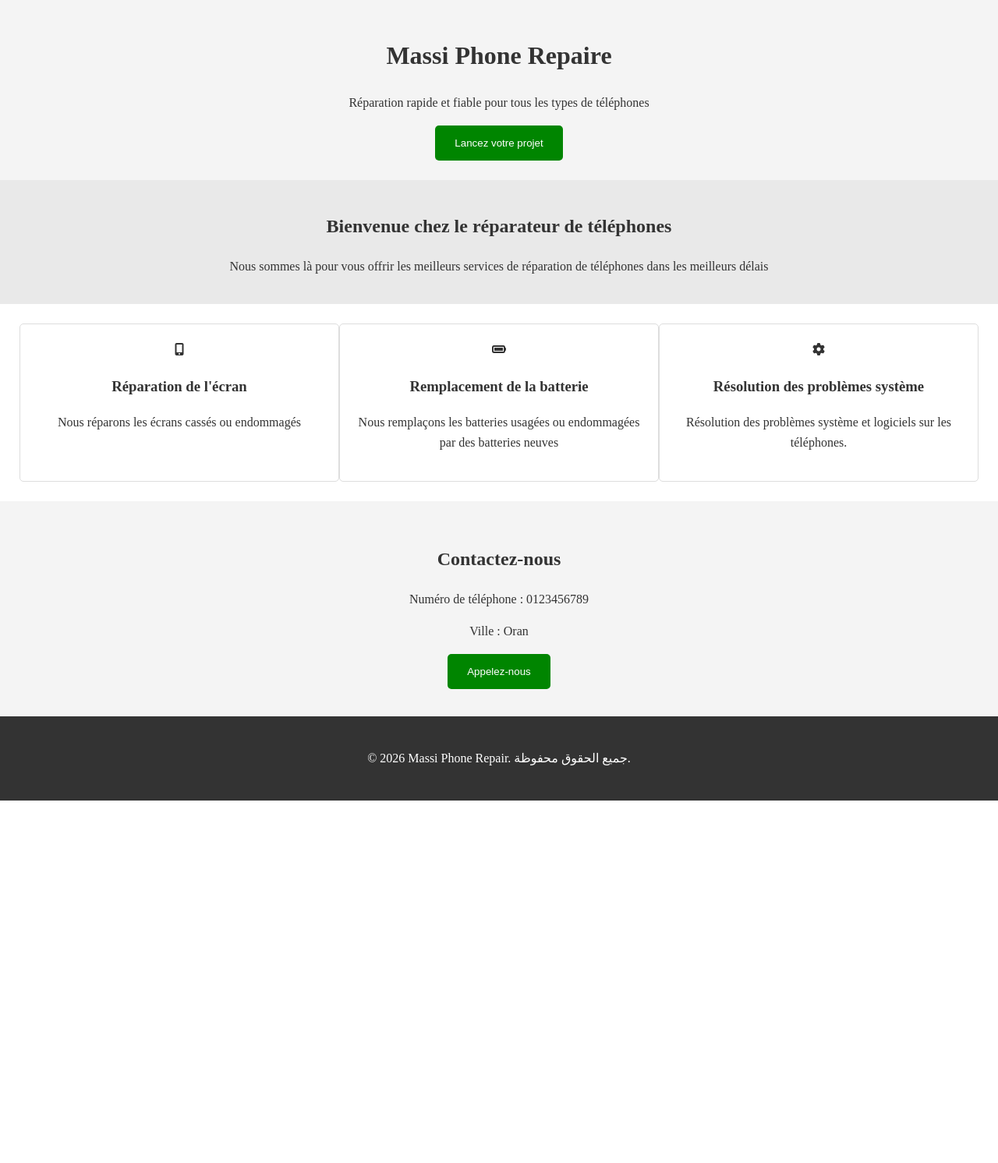
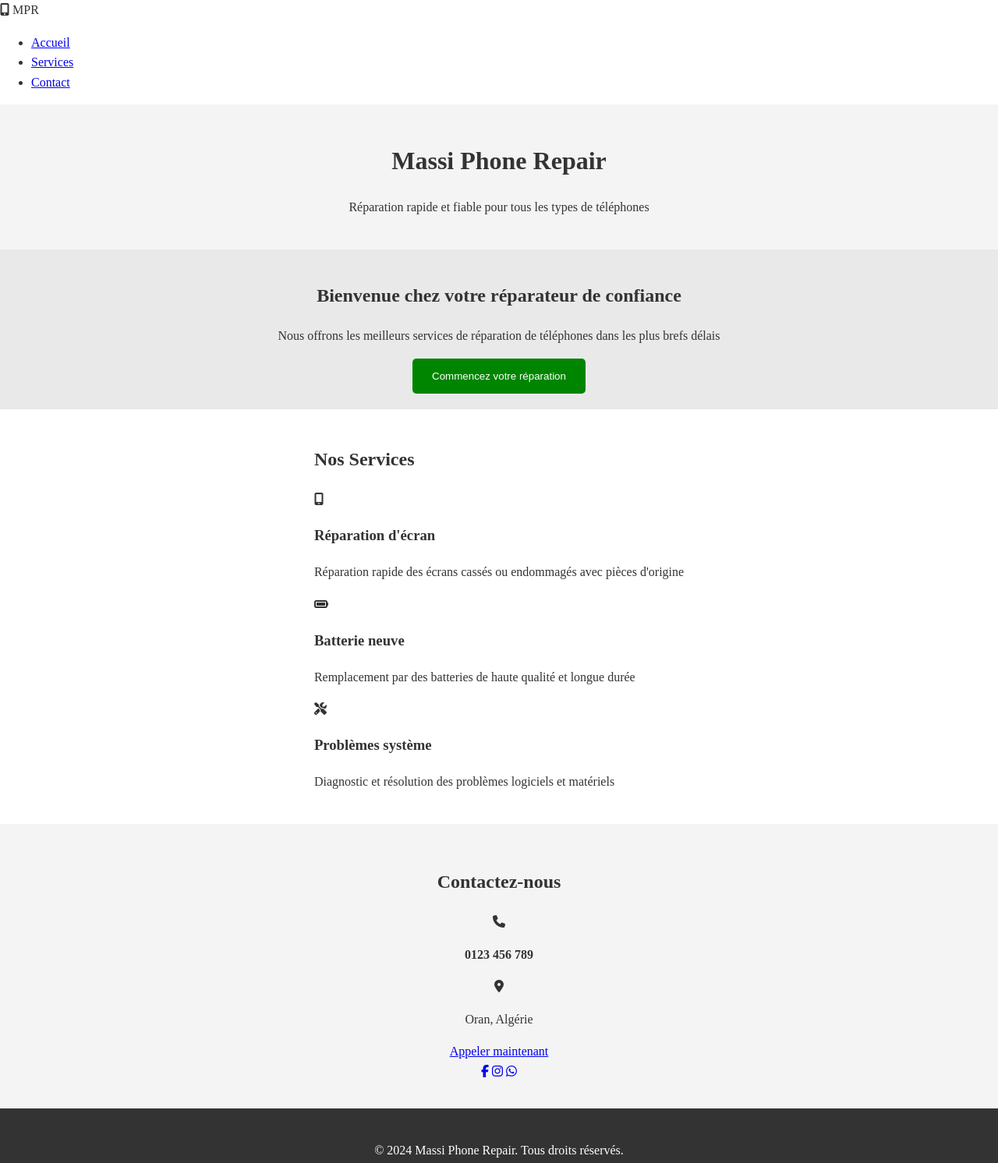
Before and after one commit to MassiNait-art/mon-site, a plain HTML site: page index.html in a window 1280 px wide. Shown: the whole page at 78% size. Before the commit the page ends 1027 px from the top, so only its background shows below. Drawn offline with Linux system fonts and the light colour scheme.

Commit message:
Update index.html for branding and layout changes

```diff
--- a/index.html
+++ b/index.html
@@ -3,50 +3,105 @@
 <head>
     <meta charset="UTF-8">
     <meta name="viewport" content="width=device-width, initial-scale=1.0">
-    <title>Zen Phone Repaire </title>
+    <title>Massi Phone Repair</title>
     <link rel="stylesheet" href="styl.css">
-    <link rel="stylesheet" href="https://cdnjs.cloudflare.com/ajax/libs/font-awesome/6.0.0/css/all.min.css">
+    <link rel="stylesheet" href="https://cdnjs.cloudflare.com/ajax/libs/font-awesome/6.5.1/css/all.min.css">
+    <link href="https://fonts.googleapis.com/css2?family=Poppins:wght@300;400;500;600;700&family=Roboto:wght@300;400;500;700&display=swap" rel="stylesheet">
 </head>
 <body>
-<header>
-    <h1>Massi Phone Repaire</h1>
+    <!-- Barre de navigation -->
+    <nav class="navbar">
+        <div class="logo">
+            <i class="fa-solid fa-mobile-alt"></i>
+            <span>MPR</span>
+        </div>
+        <ul class="nav-links">
+            <li><a href="#accueil">Accueil</a></li>
+            <li><a href="#services">Services</a></li>
+            <li><a href="#contact">Contact</a></li>
+        </ul>
+        <div class="hamburger">
+            <span></span>
+            <span></span>
+            <span></span>
+        </div>
+    </nav>
+
+    <!-- En-tête -->
+    <header id="accueil">
+        <h1>Massi Phone Repair</h1>
         <p>Réparation rapide et fiable pour tous les types de téléphones</p>
-    <a href="#projet"> <button >Lancez votre projet</button></a>
-
     </header>
 
+    <!-- Section héro -->
     <section class="hero">
-    <h2>Bienvenue chez le réparateur de téléphones</h2>
-    <p>Nous sommes là pour vous offrir les meilleurs services de réparation de téléphones dans les meilleurs délais</p>
-</section>
-
-<section id="projet" class="services">
-    <div class="service ">
-        <i class="fas fa-mobile-alt"></i>
-        <h3>Réparation de l'écran</h3>
-        <p>Nous réparons les écrans cassés ou endommagés</p>
-    </div>
-    <div class="service ">
-        <i class="fas fa-battery"></i>
-        <h3>Remplacement de la batterie</h3>
-        <p>Nous remplaçons les batteries usagées ou endommagées par des batteries neuves</p>
-    </div>
-    <div class="service ">
-        <i class="fas fa-cog"></i>
-        <h3>Résolution des problèmes système</h3>
-        <p>Résolution des problèmes système et logiciels sur les téléphones.</p>
+        <div class="container">
+            <h2>Bienvenue chez votre réparateur de confiance</h2>
+            <p>Nous offrons les meilleurs services de réparation de téléphones dans les plus brefs délais</p>
+            <a href="#services"><button class="btn-primary">Commencez votre réparation</button></a>
         </div>
     </section>
 
-<section class="contact">
-    <h2>Contactez-nous</h2>
-    <p>Numéro de téléphone : 0123456789</p>
-    <p>Ville : Oran</p>
-    <button>Appelez-nous</button>
+    <!-- Section services -->
+    <section id="services" class="services">
+        <div class="container">
+            <h2>Nos Services</h2>
+            <div class="services-grid">
+                <div class="service-card">
+                    <div class="service-icon">
+                        <i class="fa-solid fa-mobile-screen"></i>
+                    </div>
+                    <h3>Réparation d'écran</h3>
+                    <p>Réparation rapide des écrans cassés ou endommagés avec pièces d'origine</p>
+                </div>
+                <div class="service-card">
+                    <div class="service-icon">
+                        <i class="fa-solid fa-battery-full"></i>
+                    </div>
+                    <h3>Batterie neuve</h3>
+                    <p>Remplacement par des batteries de haute qualité et longue durée</p>
+                </div>
+                <div class="service-card">
+                    <div class="service-icon">
+                        <i class="fa-solid fa-screwdriver-wrench"></i>
+                    </div>
+                    <h3>Problèmes système</h3>
+                    <p>Diagnostic et résolution des problèmes logiciels et matériels</p>
+                </div>
+            </div>
+        </div>
     </section>
 
+    <!-- Section contact -->
+    <section id="contact" class="contact">
+        <div class="container">
+            <h2>Contactez-nous</h2>
+            <div class="contact-info">
+                <div class="contact-item">
+                    <i class="fa-solid fa-phone"></i>
+                    <p><strong>0123 456 789</strong></p>
+                </div>
+                <div class="contact-item">
+                    <i class="fa-solid fa-map-marker-alt"></i>
+                    <p>Oran, Algérie</p>
+                </div>
+            </div>
+            <a href="tel:0123456789" class="btn-primary btn-large">Appeler maintenant</a>
+            <div class="social-icons">
+                <a href="#" aria-label="Facebook"><i class="fab fa-facebook-f"></i></a>
+                <a href="#" aria-label="Instagram"><i class="fab fa-instagram"></i></a>
+                <a href="#" aria-label="WhatsApp"><i class="fab fa-whatsapp"></i></a>
+            </div>
+        </div>
+    </section>
+
+    <!-- Pied de page -->
     <footer>
-    <p>&copy; 2026 Massi Phone Repair. جميع الحقوق محفوظة.</p>
+        <div class="container">
+            <p>&copy; 2024 Massi Phone Repair. Tous droits réservés.</p>
+        </div>
     </footer>
+
+    <script src="script.js"></script>
 </body>
 </html>
```
Lines whose indentation alone changed are shown as unchanged.
